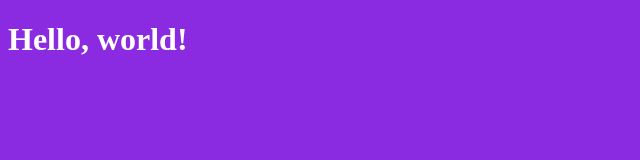
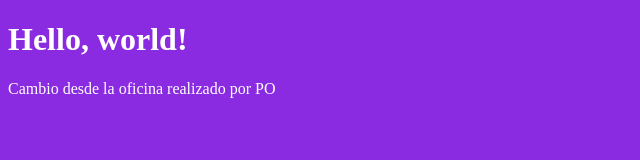
Before and after one commit to mihifidem/mi_web, a plain HTML site: page index.html in a window 1280 px wide. Shown: the whole page, without its empty margins (0-640 px from the left). Drawn offline with Linux system fonts and the light colour scheme.

Commit message:
second commit

```diff
--- a/index.html
+++ b/index.html
@@ -8,6 +8,7 @@
 </head>
 <body>
     <h1>Hello, world!</h1>
+    <p>Cambio desde la oficina realizado por PO</p>
 
 </body>
 </html>
```
